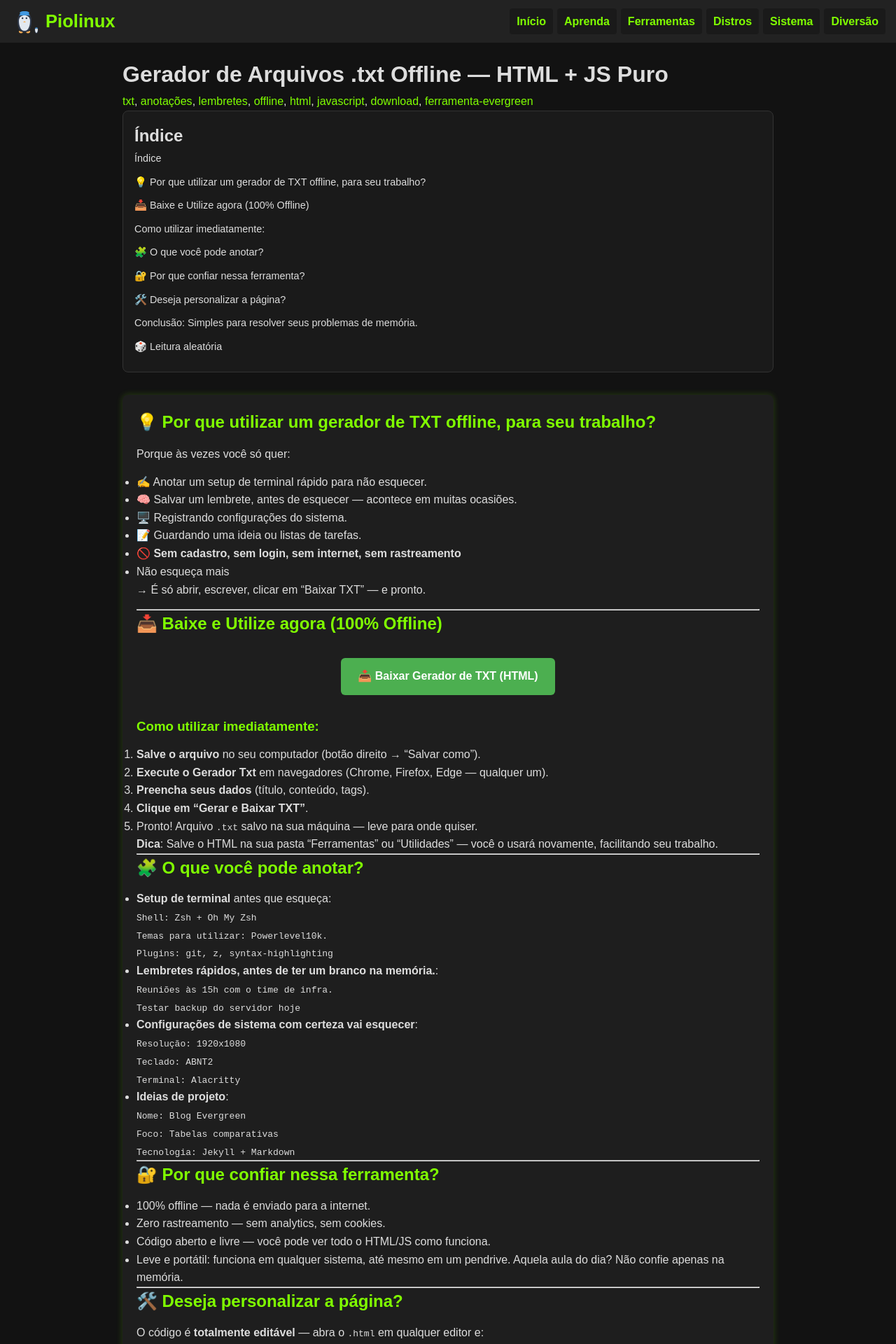
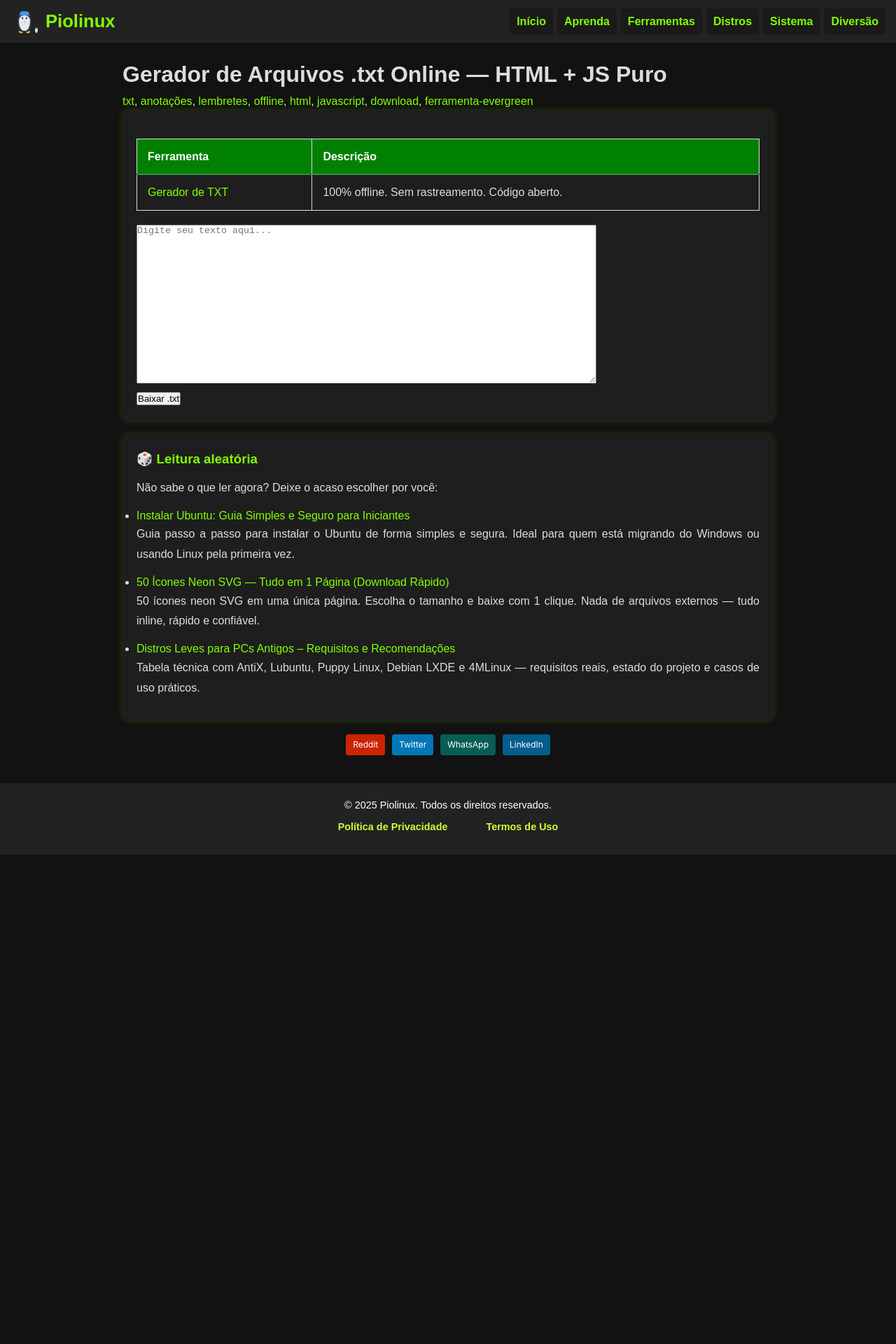
Before and after one commit to Piolinux/piolinux-site, a Jekyll site: the page built from _posts/2025-09-11-gerador-de-txt-offline-anote-salve-e-leve-com-voce.md, in a window 1280 px wide. Shown: the top 1920 px of the page at 70% size. Built offline with Jekyll 4.4.1, drawn with Linux system fonts in a browser that asks for light colours; after the commit the page ends 1221 px from its top, so only the background shows below that; some of the changed text lies outside the part shown.

Commit message:
Update 2025-09-11-gerador-de-txt-offline-anote-salve-e-leve-com-voce.md

```diff
--- a/_posts/2025-09-11-gerador-de-txt-offline-anote-salve-e-leve-com-voce.md
+++ b/_posts/2025-09-11-gerador-de-txt-offline-anote-salve-e-leve-com-voce.md
@@ -1,117 +1,52 @@
 ---
 layout: default
-title: Gerador de Arquivos .txt Offline — HTML + JS Puro
+title: Gerador de Arquivos .txt Online — HTML + JS Puro
 description: "Crie e baixe arquivos .txt offline — sem cadastro, sem nuvem, só HTML+JS. Ideal para anotações, lembretes e configurações."
 date: 2025-09-12
 author: "PioLinux"
-categories: [ferramentas, produtividade, offline, utilidades]
+categories: [ferramentas, produtividade, utilidades]
 tags: [txt, anotações, lembretes, offline, html, javascript, download, ferramenta-evergreen]
 permalink: /gerador-txt-offline-anotacoes-lembretes/
 ---
 
 
 
-{% include toc.html %}
-
-
-<section class="post-content">
+<section>
 
 
 
-<h2>💡 Por que utilizar um gerador de TXT offline, para seu trabalho?</h2>
-
-<p>Porque às vezes você só quer:</p>
-
-<ul>
-  <li>✍️ Anotar um setup de terminal rápido para não esquecer.</li>
-  <li>🧠 Salvar um lembrete, antes de esquecer — acontece em muitas ocasiões.</li>
-  <li>🖥️ Registrando  configurações do sistema.</li>
-  <li>📝 Guardando  uma ideia ou listas de tarefas.</li>
-  <li>🚫 <strong>Sem cadastro, sem login, sem internet, sem rastreamento</strong></li>
-  <li>Não esqueça mais</li>
-</ul>
-
-<p>→ É só abrir, escrever, clicar em “Baixar TXT” — e pronto.</p>
-
-<hr>
-
-<h2>📥 Baixe e Utilize agora (100% Offline)</h2>
 
 
-<p style="text-align: center; margin: 30px 0;">
-  <a href="/downloads/gerador-anotacoes.html" style="display: inline-block; background: #4CAF50; color: white; padding: 12px 24px; text-decoration: none; border-radius: 6px; font-weight: bold; font-size: 16px;">
-    📥 Baixar Gerador de TXT (HTML)
-  </a>
-</p>
+<table class="evergreen-table">
+  <thead>
+    <tr>
+      <th>Ferramenta</th>
+      <th>Descrição</th>
+    </tr>
+  </thead>
+  <tbody>
+    <tr>
+      <td data-label="Ferramenta"><a href="/utilitarios/gerador-txt.html">Gerador de TXT</a></td>
+      <td data-label="Descrição">100% offline. Sem rastreamento. Código aberto.</td>
+    </tr>
+  </tbody>
+</table>
 
 
-<h3>Como utilizar imediatamente:</h3>
+ <textarea id="content" placeholder="Digite seu texto aqui..." rows="15" cols="80"></textarea>
+<br>
+<button onclick="downloadTxt()">Baixar .txt</button>
 
-<ol>
-  <li><strong>Salve o arquivo</strong> no seu computador (botão direito → “Salvar como”).</li>
-  <li><strong>Execute o Gerador Txt</strong> em navegadores (Chrome, Firefox, Edge — qualquer um).</li>
-  <li><strong>Preencha seus dados</strong> (título, conteúdo, tags).</li>
-  <li><strong>Clique em “Gerar e Baixar TXT”</strong>.</li>
-  <li>Pronto! Arquivo <code>.txt</code> salvo na sua máquina — leve para onde quiser.</li>
-</ol>
-
-<blockquote>
-   <strong>Dica</strong>: Salve o HTML na sua pasta “Ferramentas” ou “Utilidades” — você o usará novamente, facilitando seu trabalho.
-</blockquote>
-
-<hr>
-
-<h2>🧩 O que você pode anotar?</h2>
-
-<ul>
-  <li> <strong>Setup de terminal</strong> antes que esqueça:<br>
-    <code>Shell: Zsh + Oh My Zsh</code><br>
-    <code>Temas para utilizar: Powerlevel10k.</code><br>
-    <code>Plugins: git, z, syntax-highlighting</code>
-  </li>
-  <li> <strong>Lembretes rápidos, antes de ter um branco na memória.</strong>:<br>
-    <code>Reuniões às 15h com o time de infra.</code><br>
-    <code>Testar backup do servidor hoje</code>
-  </li>
-  <li> <strong>Configurações de sistema com certeza vai esquecer</strong>:<br>
-    <code>Resolução: 1920x1080</code><br>
-    <code>Teclado: ABNT2</code><br>
-    <code>Terminal: Alacritty</code>
-  </li>
-  <li> <strong>Ideias de projeto</strong>:<br>
-    <code>Nome: Blog Evergreen</code><br>
-    <code>Foco: Tabelas comparativas</code><br>
-    <code>Tecnologia: Jekyll + Markdown</code>
-  </li>
-</ul>
-
-<hr>
-
-<h2>🔐 Por que confiar nessa ferramenta?</h2>
-
-<ul>
-  <li> 100% offline — nada é enviado para a internet.</li>
-  <li> Zero rastreamento — sem analytics, sem cookies.</li>
-  <li> Código aberto e livre — você pode ver todo o HTML/JS como funciona.</li>
-  <li>Leve e portátil: funciona em qualquer sistema, até mesmo em um pendrive. Aquela aula do dia? Não confie apenas na memória.</li>
-</ul>
-
-<hr>
-
-<h2>🛠️ Deseja personalizar a página?</h2>
-
-<p>O código é <strong>totalmente editável</strong> — abra o <code>.html</code> em qualquer editor e:</p>
-
-<ul>
-  <li>✏️ Mude os campos (adicione “email”, “prioridade”, etc.) — faça o que quiser.</li>
-  <li>🎨 Altere as cores e estilo ao seu gosto.</li>
-  <li>💾 Adicione mais opções para salvar em Markdown ou JSON.</li>
-</ul>
-
-<hr>
-
-<h2>Conclusão: Simples para resolver seus problemas de memória.</h2>
-
-<p>Em um mundo inundado de apps complicados, logins obrigatórios,
-nuvens caras — às vezes, um simples arquivo <code>.txt</code> salvo
-localmente é tudo o que você precisa. Isso o ajudará muito em várias ocasiões: para fazer compras, estudar, configurar lembretes. Não confie apenas na memória, salve.</p>
+  <script>
+    function downloadTxt() {
+      const text = document.getElementById('content').value;
+      const blob = new Blob([text], { type: 'text/plain' });
+      const url = URL.createObjectURL(blob);
+      const a = document.createElement('a');
+      a.href = url;
+      a.download = 'anotacao.txt';
+      a.click();
+      URL.revokeObjectURL(url);
+    }
+  </script>
+</section>
```
